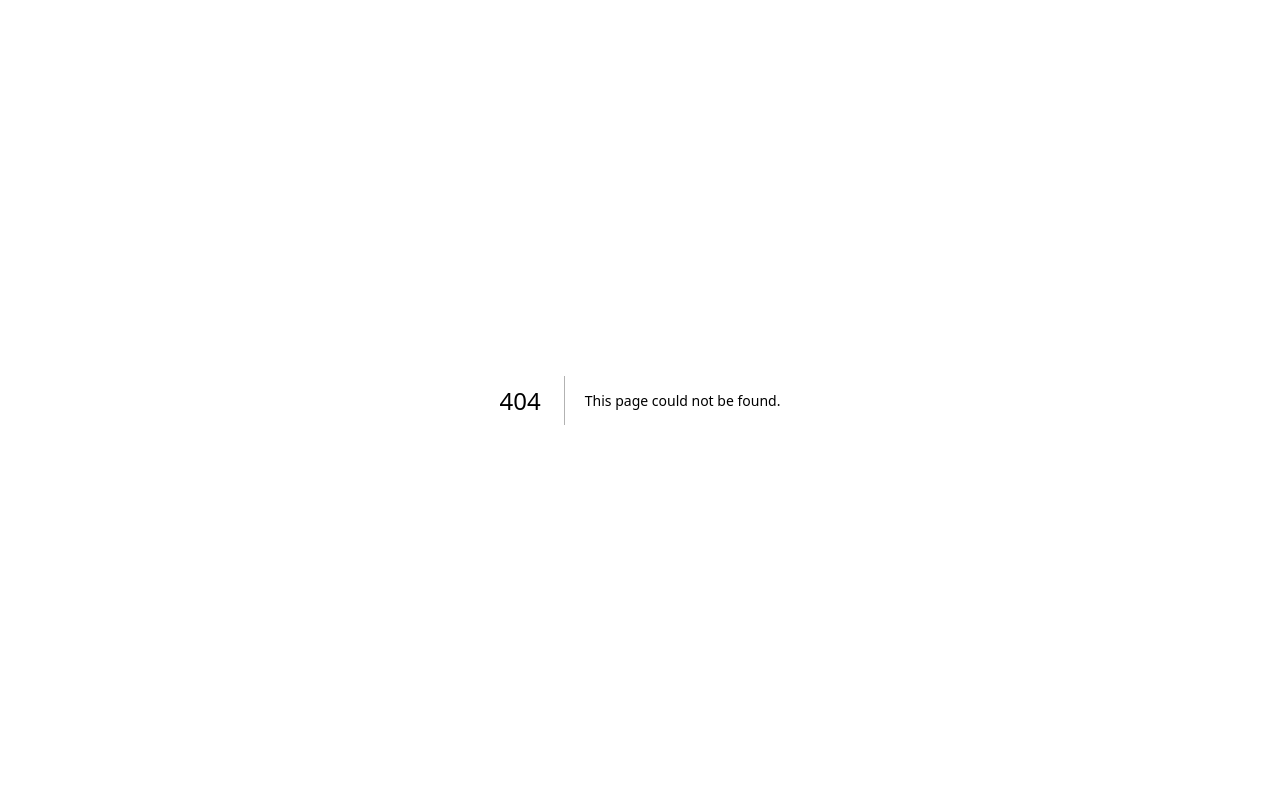
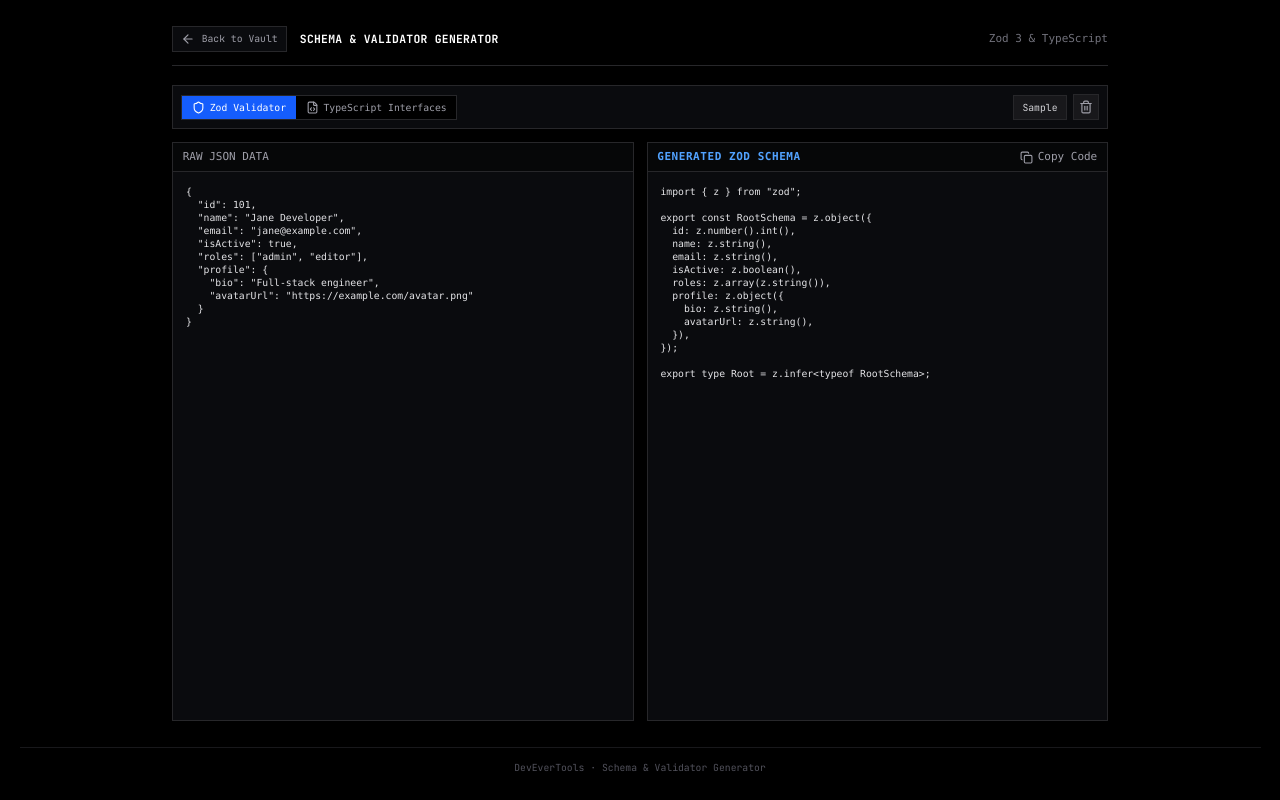
Before and after one commit to mubashir1255/DevEverTools, a Next.js app: page /tools/schema-generator in a window 1280 px wide. Before the commit this address had no page. Built offline with nearby package versions, Linux system fonts and the light colour scheme.

Commit message:
feat: implement json schema to zod and typescript generator

```diff
--- a/src/app/page.tsx
+++ b/src/app/page.tsx
@@ -71,6 +71,13 @@ const tools: Tool[] = [
     category: "Formatters",
     icon: FileText,
     slug: "markdown-preview",
+  },
+  {
+    name: "Schema Generator",
+    description: "Generate Zod runtime schemas and TypeScript interfaces directly from JSON.",
+    category: "Formatters",
+    icon: ShieldCheck,
+    slug: "schema-generator",
   },
   {
     name: "SVG to CSS / JSX",
--- /dev/null
+++ b/src/app/tools/schema-generator/page.tsx
@@ -0,0 +1,270 @@
+"use client";
+
+import { useState } from "react";
+import Link from "next/link";
+import {
+  ArrowLeft,
+  Check,
+  Copy,
+  FileCode,
+  Shield,
+  Trash2,
+} from "lucide-react";
+
+const SAMPLE_JSON = `{
+  "id": 101,
+  "name": "Jane Developer",
+  "email": "jane@example.com",
+  "isActive": true,
+  "roles": ["admin", "editor"],
+  "profile": {
+    "bio": "Full-stack engineer",
+    "avatarUrl": "https://example.com/avatar.png"
+  }
+}`;
+
+function generateZodSchema(obj: unknown, indent = 2): string {
+  const pad = " ".repeat(indent);
+
+  if (obj === null || obj === undefined) return "z.unknown()";
+  if (typeof obj === "string") return "z.string()";
+  if (typeof obj === "number") return Number.isInteger(obj) ? "z.number().int()" : "z.number()";
+  if (typeof obj === "boolean") return "z.boolean()";
+
+  if (Array.isArray(obj)) {
+    if (obj.length === 0) return "z.array(z.unknown())";
+    const itemSchema = generateZodSchema(obj[0], indent);
+    return `z.array(${itemSchema})`;
+  }
+
+  if (typeof obj === "object") {
+    const keys = Object.keys(obj as Record<string, unknown>);
+    if (keys.length === 0) return "z.record(z.unknown())";
+
+    const fields = keys.map((key) => {
+      const val = (obj as Record<string, unknown>)[key];
+      return `${pad}  ${key}: ${generateZodSchema(val, indent + 2)},`;
+    });
+
+    return `z.object({\n${fields.join("\n")}\n${pad}})`;
+  }
+
+  return "z.unknown()";
+}
+
+function generateTsInterface(obj: unknown, name = "RootObject", indent = 2): string {
+  const pad = " ".repeat(indent);
+
+  if (typeof obj !== "object" || obj === null || Array.isArray(obj)) {
+    return `export type ${name} = ${getTypeString(obj)};`;
+  }
+
+  const keys = Object.keys(obj as Record<string, unknown>);
+  const fields = keys.map((key) => {
+    const val = (obj as Record<string, unknown>)[key];
+    return `${pad}${key}: ${getTypeString(val, indent + 2)};`;
+  });
+
+  return `export interface ${name} {\n${fields.join("\n")}\n}`;
+}
+
+function getTypeString(val: unknown, indent = 2): string {
+  if (val === null || val === undefined) return "unknown";
+  if (typeof val === "string") return "string";
+  if (typeof val === "number") return "number";
+  if (typeof val === "boolean") return "boolean";
+
+  if (Array.isArray(val)) {
+    if (val.length === 0) return "unknown[]";
+    return `${getTypeString(val[0], indent)}[]`;
+  }
+
+  if (typeof val === "object") {
+    const pad = " ".repeat(indent);
+    const keys = Object.keys(val as Record<string, unknown>);
+    const fields = keys.map((k) => {
+      return `${pad}${k}: ${getTypeString((val as Record<string, unknown>)[k], indent + 2)};`;
+    });
+    return `{\n${fields.join("\n")}\n${" ".repeat(indent - 2)}}`;
+  }
+
+  return "unknown";
+}
+
+export default function SchemaGeneratorPage() {
+  const [input, setInput] = useState(SAMPLE_JSON);
+  const [target, setTarget] = useState<"zod" | "ts">("zod");
+  const [copied, setCopied] = useState(false);
+  const [error, setError] = useState<string | null>(null);
+
+  const getGeneratedCode = (): string => {
+    if (!input.trim()) return "";
+    try {
+      const parsed = JSON.parse(input);
+      if (target === "zod") {
+        return `import { z } from "zod";\n\nexport const RootSchema = ${generateZodSchema(parsed, 0)};\n\nexport type Root = z.infer<typeof RootSchema>;`;
+      }
+      return generateTsInterface(parsed, "RootData", 2);
+    } catch (err: unknown) {
+      if (err instanceof Error) {
+        return `// Error parsing JSON: ${err.message}`;
+      }
+      return "// Invalid JSON syntax";
+    }
+  };
+
+  const output = getGeneratedCode();
+
+  const handleInputChange = (val: string) => {
+    setInput(val);
+    try {
+      JSON.parse(val);
+      setError(null);
+    } catch {
+      setError("Invalid JSON format");
+    }
+  };
+
+  const handleCopy = async () => {
+    if (!output) return;
+    await navigator.clipboard.writeText(output);
+    setCopied(true);
+    setTimeout(() => setCopied(false), 1500);
+  };
+
+  return (
+    <div className="min-h-screen bg-black text-zinc-100 flex flex-col justify-between py-8 px-6">
+      <div className="w-full max-w-6xl mx-auto flex flex-col flex-1">
+        {/* Header */}
+        <header className="flex items-center justify-between border-b border-zinc-800 pb-4 mb-6">
+          <div className="flex items-center gap-4">
+            <Link
+              href="/"
+              className="flex items-center gap-2 text-xs text-zinc-400 hover:text-white px-2.5 py-1.5 bg-[#0a0b0e] border border-zinc-800 transition-colors"
+            >
+              <ArrowLeft size={14} />
+              <span>Back to Vault</span>
+            </Link>
+            <h1 className="text-sm font-bold text-white tracking-wide uppercase">
+              Schema & Validator Generator
+            </h1>
+          </div>
+          <span className="text-[11px] text-zinc-500 font-mono">
+            Zod 3 & TypeScript
+          </span>
+        </header>
+
+        {/* Toolbar */}
+        <div className="flex flex-wrap items-center justify-between gap-3 bg-[#0a0b0e] border border-zinc-800 p-2.5 mb-4">
+          <div className="flex items-center gap-2">
+            <div className="flex border border-zinc-800 bg-black font-mono text-xs">
+              <button
+                type="button"
+                onClick={() => setTarget("zod")}
+                className={`px-3 py-1.5 flex items-center gap-1.5 transition-colors ${
+                  target === "zod"
+                    ? "bg-blue-600 text-white"
+                    : "text-zinc-400 hover:text-white"
+                }`}
+              >
+                <Shield size={13} />
+                <span>Zod Validator</span>
+              </button>
+              <button
+                type="button"
+                onClick={() => setTarget("ts")}
+                className={`px-3 py-1.5 flex items-center gap-1.5 transition-colors ${
+                  target === "ts"
+                    ? "bg-blue-600 text-white"
+                    : "text-zinc-400 hover:text-white"
+                }`}
+              >
+                <FileCode size={13} />
+                <span>TypeScript Interfaces</span>
+              </button>
+            </div>
+          </div>
+
+          <div className="flex items-center gap-2">
+            <button
+              type="button"
+              onClick={() => handleInputChange(SAMPLE_JSON)}
+              className="px-2.5 py-1.5 bg-zinc-900 border border-zinc-800 hover:bg-zinc-800 text-zinc-300 text-xs transition-colors"
+            >
+              Sample
+            </button>
+            <button
+              type="button"
+              onClick={() => handleInputChange("")}
+              className="p-1.5 bg-zinc-900 border border-zinc-800 hover:bg-red-950/40 hover:border-red-800 hover:text-red-400 text-zinc-400 text-xs transition-colors"
+              title="Clear"
+            >
+              <Trash2 size={14} />
+            </button>
+          </div>
+        </div>
+
+        {error && (
+          <div className="bg-red-950/20 border border-red-800/80 text-red-400 px-3.5 py-1.5 text-xs font-mono mb-4">
+            {error}
+          </div>
+        )}
+
+        {/* Dual Input/Output Workspaces */}
+        <div className="grid grid-cols-1 md:grid-cols-2 gap-4 flex-1">
+          {/* Input Panel */}
+          <div className="flex flex-col border border-zinc-800 bg-[#0a0b0e]">
+            <div className="border-b border-zinc-800 px-3 py-2 text-xs text-zinc-400 bg-black/40 font-mono uppercase text-[11px]">
+              Raw JSON Data
+            </div>
+            <textarea
+              value={input}
+              onChange={(e) => handleInputChange(e.target.value)}
+              placeholder="Paste valid JSON object here..."
+              spellCheck={false}
+              className="w-full flex-1 bg-transparent p-4 text-xs font-mono text-zinc-200 resize-none outline-none min-h-[460px]"
+            />
+          </div>
+
+          {/* Generated Code Output */}
+          <div className="flex flex-col border border-zinc-800 bg-[#0a0b0e]">
+            <div className="flex items-center justify-between border-b border-zinc-800 px-3 py-2 text-xs text-zinc-400 bg-black/40">
+              <span className="font-mono uppercase text-[11px] tracking-wider text-blue-400 font-semibold">
+                Generated {target === "zod" ? "Zod Schema" : "TypeScript Interface"}
+              </span>
+              <button
+                type="button"
+                onClick={handleCopy}
+                disabled={!output}
+                className="flex items-center gap-1.5 text-xs text-zinc-400 hover:text-white disabled:opacity-30 disabled:pointer-events-none transition-colors"
+              >
+                {copied ? (
+                  <>
+                    <Check size={13} className="text-emerald-400" />
+                    <span className="text-emerald-400 font-mono text-[11px]">Copied</span>
+                  </>
+                ) : (
+                  <>
+                    <Copy size={13} />
+                    <span className="font-mono text-[11px]">Copy Code</span>
+                  </>
+                )}
+              </button>
+            </div>
+            <textarea
+              readOnly
+              value={output}
+              spellCheck={false}
+              className="w-full flex-1 bg-transparent p-4 text-xs font-mono text-zinc-200 resize-none outline-none min-h-[460px]"
+            />
+          </div>
+        </div>
+      </div>
+
+      {/* Footer */}
+      <footer className="w-full text-center text-xs text-zinc-600 mt-8 pt-4 border-t border-zinc-900">
+        DevEverTools · Schema & Validator Generator
+      </footer>
+    </div>
+  );
+}
```
